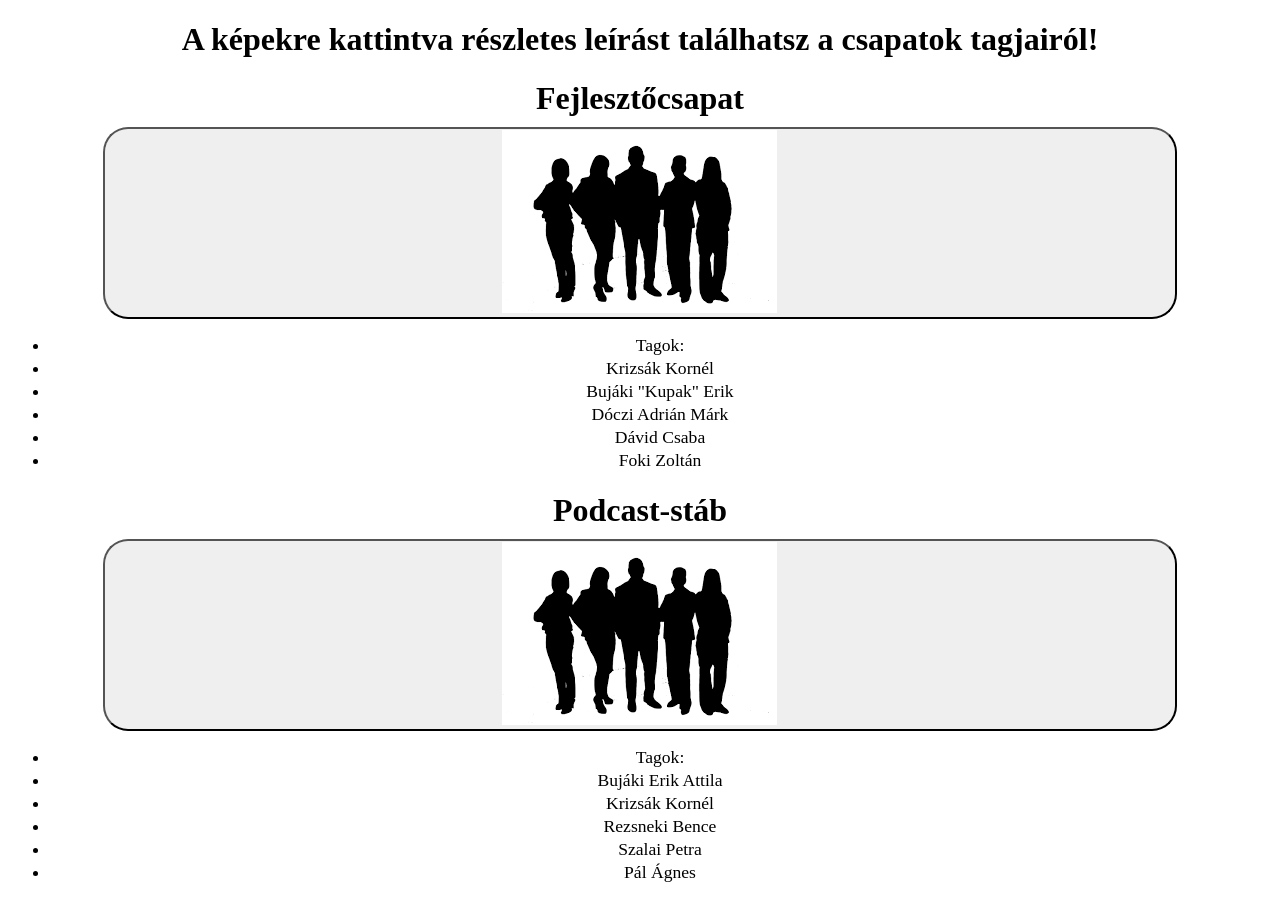
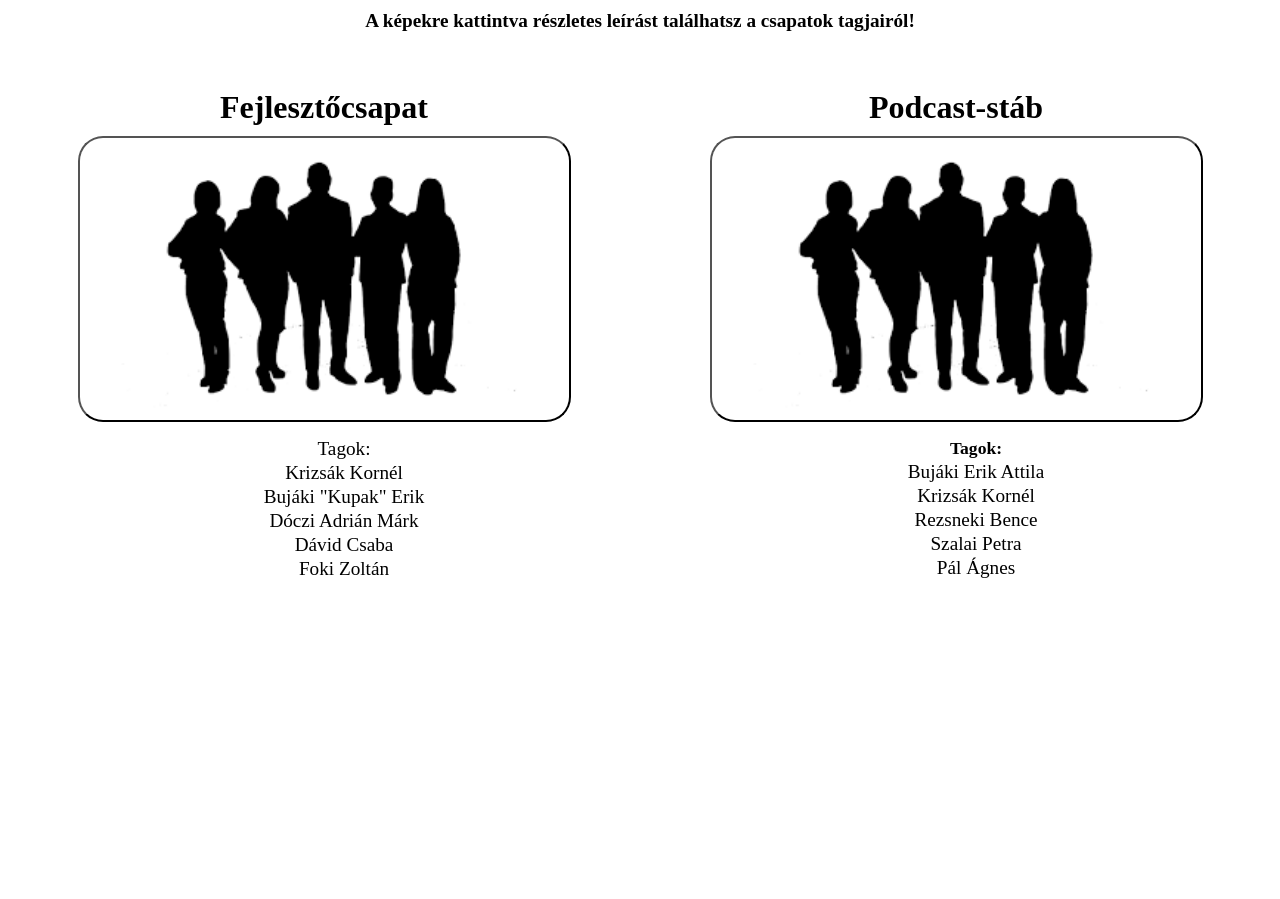
Before and after one commit to KrizsakKornelKaroly/dev-turr, a Django app: template Weboldal/turr/templates/turr/rolunk.html in a window 1280 px wide. After the commit the page ends 578 px from the top, so only its background shows below. Run offline with Django 5.2, Linux system fonts and the light colour scheme; the template is opened without the code that fills it, so the values that code supplies are empty; some libraries are stand-ins or nearby versions.

Commit message:
TURR-38 - Rólunk: kinézet almenük, navbar nélkül

```diff
--- a/Weboldal/turr/templates/turr/rolunk.html
+++ b/Weboldal/turr/templates/turr/rolunk.html
@@ -6,68 +6,70 @@
     <meta name="viewport" content="width=device-width, initial-scale=1.0">
     <title>Rólunk</title>
     <style>
-
-.devteam, .podcastteam{
+        .devteam,
+        .podcastteam {
             width: 50%;
             padding: 10px;
             margin: 1em;
             float: left;
         }
-.placeholderkep{
+
+        .placeholderkep {
             width: 85%;
             margin: 0 auto;
             display: block;
             border-radius: 25px;
             margin-bottom: 10px;
         }
-h1, ul{
+        h1,ul {
             text-align: center;
         }
-h1{
+
+        h1 {
             font-size: 2em;
             font-weight: bold;
             margin-bottom: 10px;
         }
-.pagecontent{
+
+        .pagecontent {
             width: 100%;
             margin: 0 auto;
             display: flex;
             flex-wrap: nowrap;
         }
-.tagcim{
+
+        .tagcim {
             list-style-type: none;
             font-weight: bold;
             font-size: 1.1em;
         }
-li{
+
+        li {
             margin: 2px;
-    font-size: 1.1em;
+            font-size: 1.2em;
+            list-style-type: none;
         }
-.focim{
+
+        .focim {
             font-size: 1.2em;
             margin-top: 10px;
         }
-.tagokdiv{
+        .tagokdiv {
             display: flex;
             flex-wrap: wrap;
             text-align: center;
             justify-content: space-around;
         }
-h2{
-    font-size: 2em;
-    font-weight: bold;
-}
-h3{
-    font-size: 1.5em;
-    font-weight: bold;
-}
-.tagkepek{
+        .tagkepek {
             margin-bottom: 15px;
             background-color: lightgrey;
             border-radius: 15px;
             margin-top: 5px;
         }
-button{
+
+        .kepmegnyito {
+            background-color: white;
+            box-shadow: none;
             width: 85%;
             margin: 0 auto;
             display: block;
@@ -75,28 +77,32 @@ button{
             margin-bottom: 10px;
         }
         @media screen and (max-width: 800px) {
-    .pagecontent{
+            .pagecontent {
                 flex-wrap: wrap;
             }
-    .devteam, .podcastteam{
+
+            .devteam,
+            .podcastteam {
                 width: 100%;
                 padding: 10px;
                 margin: 0 auto;
                 float: left;
             }
-    h1{
+
+            h1 {
                 margin-top: 30px;
             }
         }
     </style>
 </head>
 <body>
-    <h1 className="focim">A képekre kattintva részletes leírást találhatsz a csapatok tagjairól!</h1>
-        <div className="pagecontent">
-        <div className="devteam">
+    <!--{extends'navbar.html'}-->
+    <h1 class="focim">A képekre kattintva részletes leírást találhatsz a csapatok tagjairól!</h1>
+    <div class="pagecontent">
+        <div class="devteam">
             <h1>Fejlesztőcsapat</h1>
-            <button className="kepmegnyito">
-                <img src="/Weboldal/static/csapatplaceholder.png" alt="placeholderkep">
+            <button class="kepmegnyito">
+                <img src="/Weboldal/static/csapatplaceholder.png" alt="placeholderkep" class="placeholderkep">
             </button>
             <ul>
                 <li className="tagcim">Tagok:</li>
@@ -109,13 +115,13 @@ button{
 
         </div>
 
-        <div className="podcastteam">
+        <div class="podcastteam">
             <h1>Podcast-stáb</h1>
-            <button className="kepmegnyito">
-            <img src="/Weboldal/static/csapatplaceholder.png" alt="placeholderkep">
+            <button class="kepmegnyito">
+                <img src="/Weboldal/static/csapatplaceholder.png" alt="placeholderkep" class="placeholderkep">
             </button>
             <ul>
-                <li className="tagcim">Tagok:</li>
+                <li class="tagcim">Tagok:</li>
                 <li>Bujáki Erik Attila</li>
                 <li>Krizsák Kornél</li>
                 <li>Rezsneki Bence</li>
@@ -124,5 +130,7 @@ button{
             </ul>
 
         </div>
+    </div>
 </body>
+
 </html>
```
Lines whose indentation alone changed are shown as unchanged.
